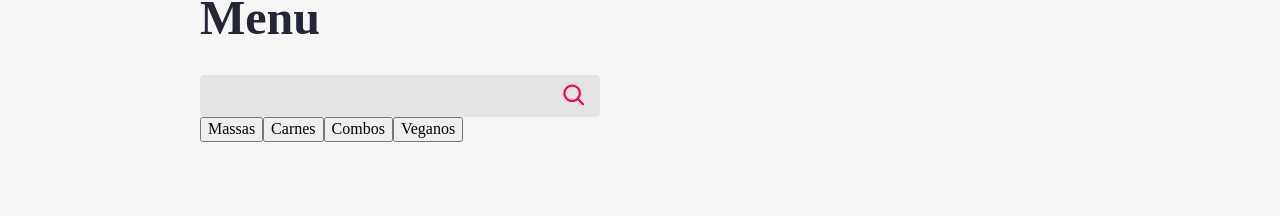
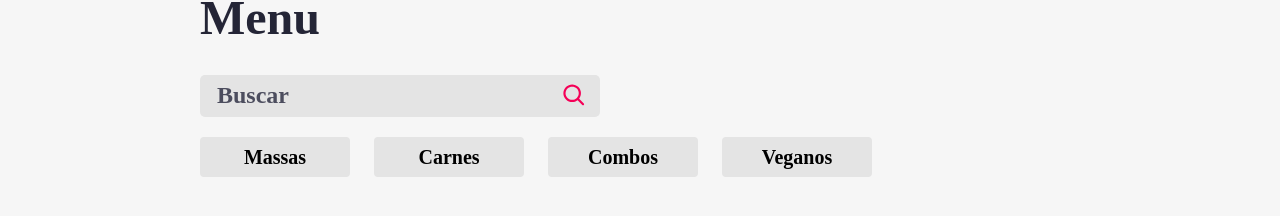
Before and after one commit to aleeeguevara/pasta-mia, a React (Create React App) app: page / in a window 1280 px wide. Shown: the part 544-760 px from the top of the page. Built offline with nearby package versions, Linux system fonts and the light colour scheme; a web font is replaced by a local one.

Commit message:
Create filter and search

```diff
--- a/package.json
+++ b/package.json
@@ -10,6 +10,7 @@
     "@types/node": "^16.18.41",
     "@types/react": "^18.2.20",
     "@types/react-dom": "^18.2.7",
+    "classnames": "^2.3.2",
     "normalize.css": "^8.0.1",
     "react": "^18.2.0",
     "react-dom": "^18.2.0",
--- a/public/index.html
+++ b/public/index.html
@@ -7,10 +7,8 @@
     <meta name="theme-color" content="#000000" />
     <meta
       name="description"
-      content="Web site created using create-react-app"
+      content="Pasta Mia"
     />
-    <link rel="apple-touch-icon" href="%PUBLIC_URL%/logo192.png" />
-    <link rel="manifest" href="%PUBLIC_URL%/manifest.json" />
     <title>Cardapio</title>
   </head>
   <body>
--- a/src/pages/Cardapio/Buscador/index.tsx
+++ b/src/pages/Cardapio/Buscador/index.tsx
@@ -16,6 +16,7 @@ export default function Buscador({busca, setBusca}: Props) {
         type="text"
         value={busca}
         onChange={evento => setBusca(evento.target.value)}
+        placeholder="Buscar"
       />
       <CgSearch size={30} color="#f50057" />
     </div>
--- a/src/pages/Cardapio/Filtros/index.tsx
+++ b/src/pages/Cardapio/Filtros/index.tsx
@@ -1,18 +1,29 @@
 import React from 'react'
+import styles from './Filtros.module.scss'
 import filtros from './filtros.json'
+import classNames from 'classnames';
 
-type filtro = {
-  label: string,
-  id: number,
+type IOpcao = typeof filtros[0];
+interface Props{
+  filtro: number | null;
+  setFiltro: React.Dispatch<React.SetStateAction<number|null>>
 }
 
-export default function Filtros() {
-  const selecionarFiltro = ( opcao : filtro ):void => {
-
+export default function Filtros({ filtro, setFiltro } : Props) {
+  const selecionarFiltro = ( opcao : IOpcao ):void => {
+    return filtro === opcao.id ? setFiltro(null) : setFiltro(opcao.id)
   }
   return (
-    <div>{ filtros.map((opcao) => (
-      <button key={opcao.id} onClick={() => selecionarFiltro(opcao) }>{ opcao.label }</button>
+    <div className={styles.filtros}>{ filtros.map((opcao) => (
+      <button
+        className={classNames({
+          [styles.filtros__filtro] : true,
+          [ styles['filtros__filtro--ativo']] : filtro === opcao.id,
+        })}
+        key={opcao.id}
+        onClick={() => selecionarFiltro(opcao) }>
+          { opcao.label }
+      </button>
     )
     )}</div>
   )
--- a/src/pages/Cardapio/index.tsx
+++ b/src/pages/Cardapio/index.tsx
@@ -6,6 +6,7 @@ import Filtros from './Filtros';
 
 export default function Cardapio() {
   const [busca, setBusca] = useState('')
+  const [filtro, setFiltro] = useState<number | null>(null)
   return (
     <main>
       <nav className={styles.menu}> <img src={logo} alt="" /> <h1>Pasta Mia</h1> </nav>
@@ -20,7 +21,7 @@ export default function Cardapio() {
         </h3>
         <Buscador busca={busca} setBusca={setBusca} />
         <div className={styles.cardapio__filtros}>
-          <Filtros />
+          <Filtros filtro={filtro} setFiltro={setFiltro} />
         </div>
       </section>
     </main>
```
Also changed, not shown: src/pages/Cardapio/Ordenador/index.tsx (added, +10 -0 lines), 1 other file (tests, documents, lock files or other folders).
